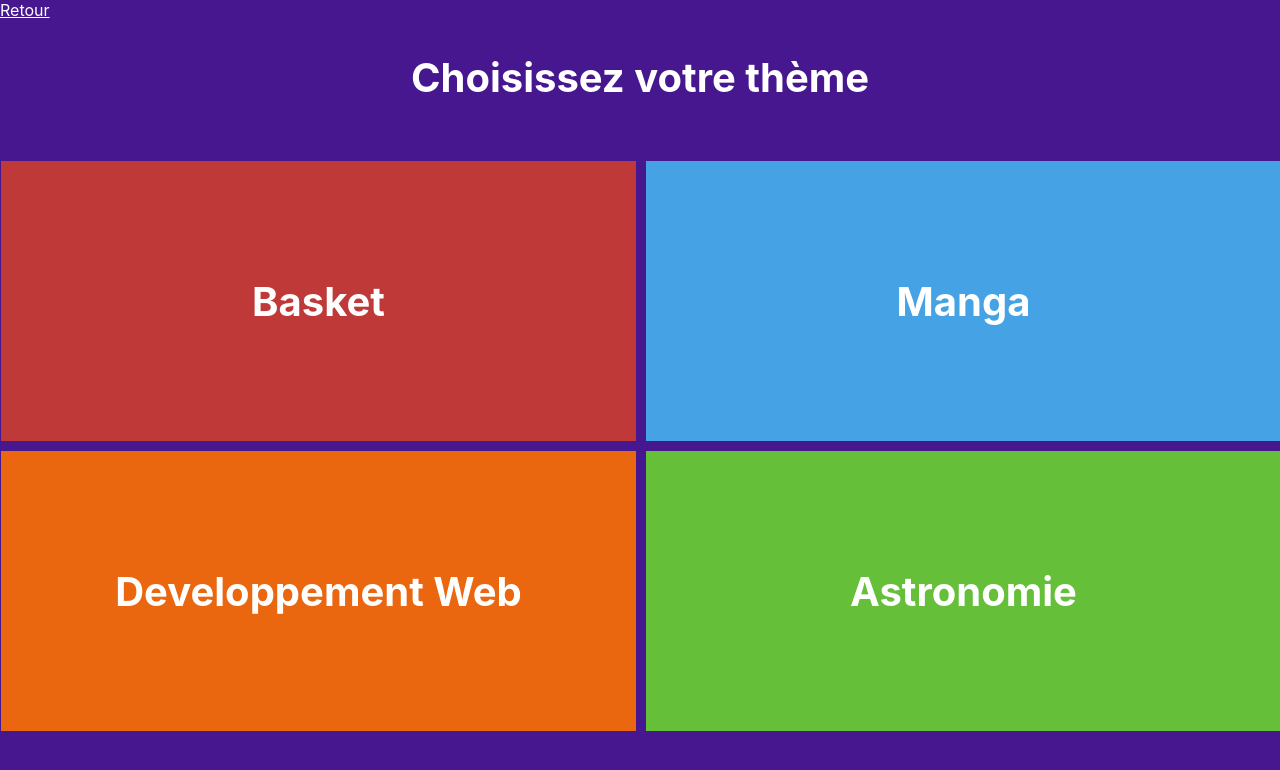
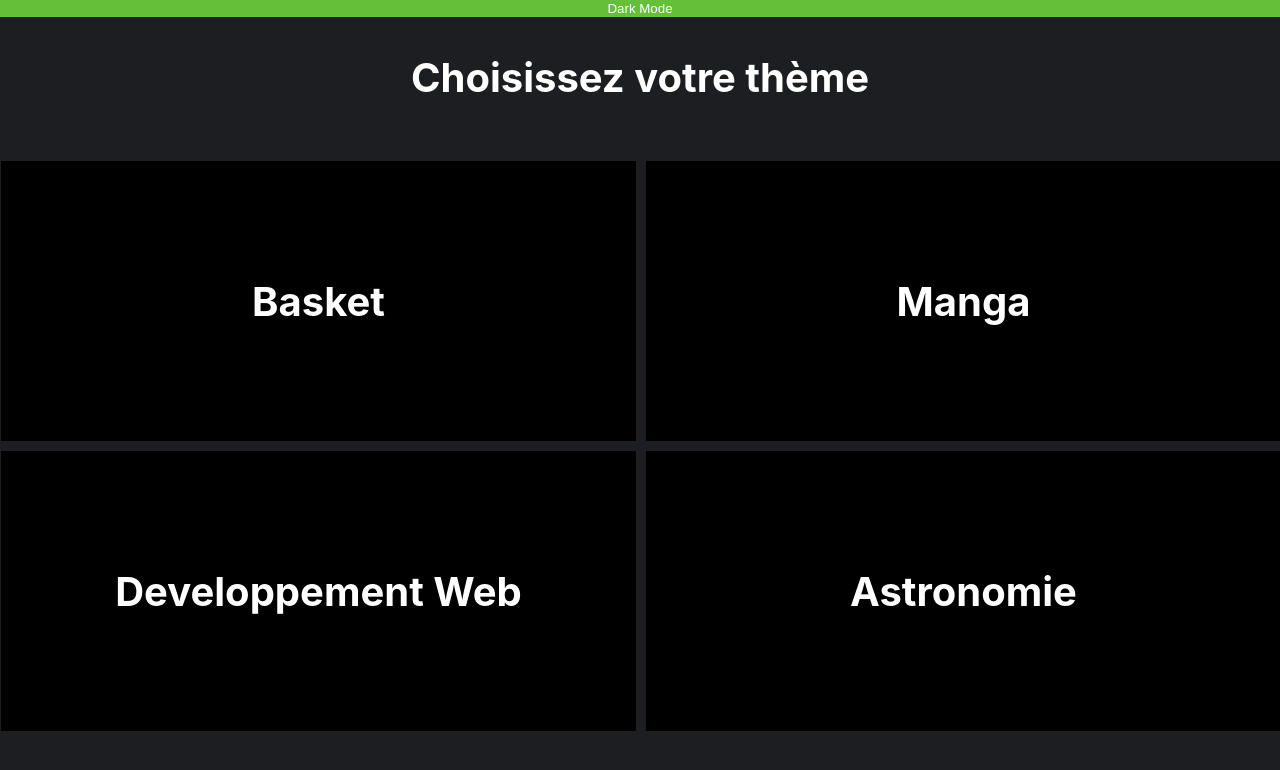
Before and after one commit to azor40k/react-azor40k, a React (Create React App) app: page /app in a window 1280 px wide. Shown: the top 770 px of the page. Built offline with nearby package versions, Linux system fonts and the light colour scheme.

Commit message:
[add] dark mode theme

```diff
--- a/src/App.jsx
+++ b/src/App.jsx
@@ -1,10 +1,16 @@
 import Routing from './Route/Router'
 import './App.scss';
+import './Sass/components/App-dark.scss';
+import DarkButton from './Components/DarkButton';
+import { useState } from 'react';
 
-function App() {
+const App = () => {
+
+    const [darkmode, setDarkMode] = useState(false)
 
     return (
-        <div className="App">
+        <div className={darkmode ? 'App' : 'App-dark'}>
+            <DarkButton setDarkMode={setDarkMode}/>
             <Routing/>
         </div>
     );
--- /dev/null
+++ b/src/Components/DarkButton.jsx
@@ -0,0 +1,14 @@
+import '../Sass/components/DarkButton.scss';
+
+const DarkButton = ({ setDarkMode }) => {
+
+    const toDarkMode = () => {
+        setDarkMode(prevState => !prevState)
+    }
+    // 'App-dark'
+    return (
+        <button className="dark-button" onClick={toDarkMode}>Dark Mode</button>
+    );
+};
+
+export default DarkButton;
--- /dev/null
+++ b/src/Sass/components/App-dark.scss
@@ -0,0 +1,44 @@
+@import "../helpers/_variables";
+
+.App-dark {
+  height           : 100vh;
+  width            : 100vw;
+  overflow         : hidden;
+  background-color : $dark-mode-two;
+  color            : $white;
+
+  a {
+    color           : $white;
+    text-decoration : none;
+
+    &:hover {
+      text-decoration : underline;
+      }
+    }
+
+    .red {
+        background-color : $black;
+        }
+
+      .green {
+        background-color : $black;
+        }
+
+      .blue {
+          background-color: $black;
+      }
+
+      .orange {
+          background-color: $black;
+      }
+      .footer {
+        position         : fixed;
+        left             : 0;
+        bottom           : 0;
+        width            : 100%;
+        text-align       : center;
+        color            : $white;
+        background-color : $dark-mode-one;
+        height           : 15vh;
+      }
+  }
--- /dev/null
+++ b/src/Sass/components/DarkButton.scss
@@ -0,0 +1,14 @@
+@import "../helpers/_variables";
+
+.dark-button {
+    z-index: 2;
+    border: 0px;
+    background-color: $game-green;
+    color: white;
+    position: absolute;
+    margin-left: auto;
+    margin-right: auto;
+    left: 0;
+    right: 0;
+    text-align: center;
+}
--- a/src/Sass/helpers/_variables.scss
+++ b/src/Sass/helpers/_variables.scss
@@ -19,3 +19,6 @@ $game-dark-green       : #40881C;
 $game-grey-answer      : #3B3737;
 $game-dark-grey-answer : #352D2D;
 $none                  : transparent;
+
+$dark-mode-one         : #121213;
+$dark-mode-two         : #1C1E21;
```
Also changed, not shown: 1 other file (tests, documents, lock files or other folders).
